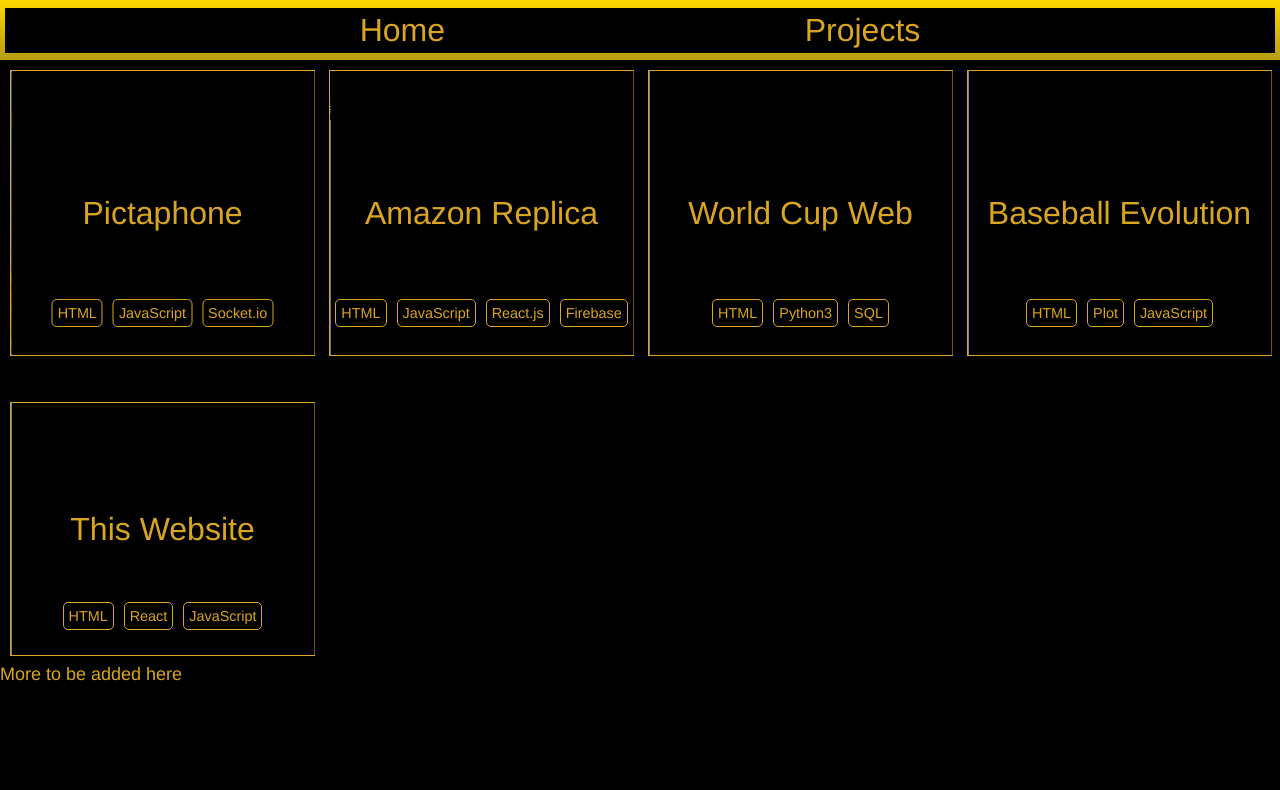
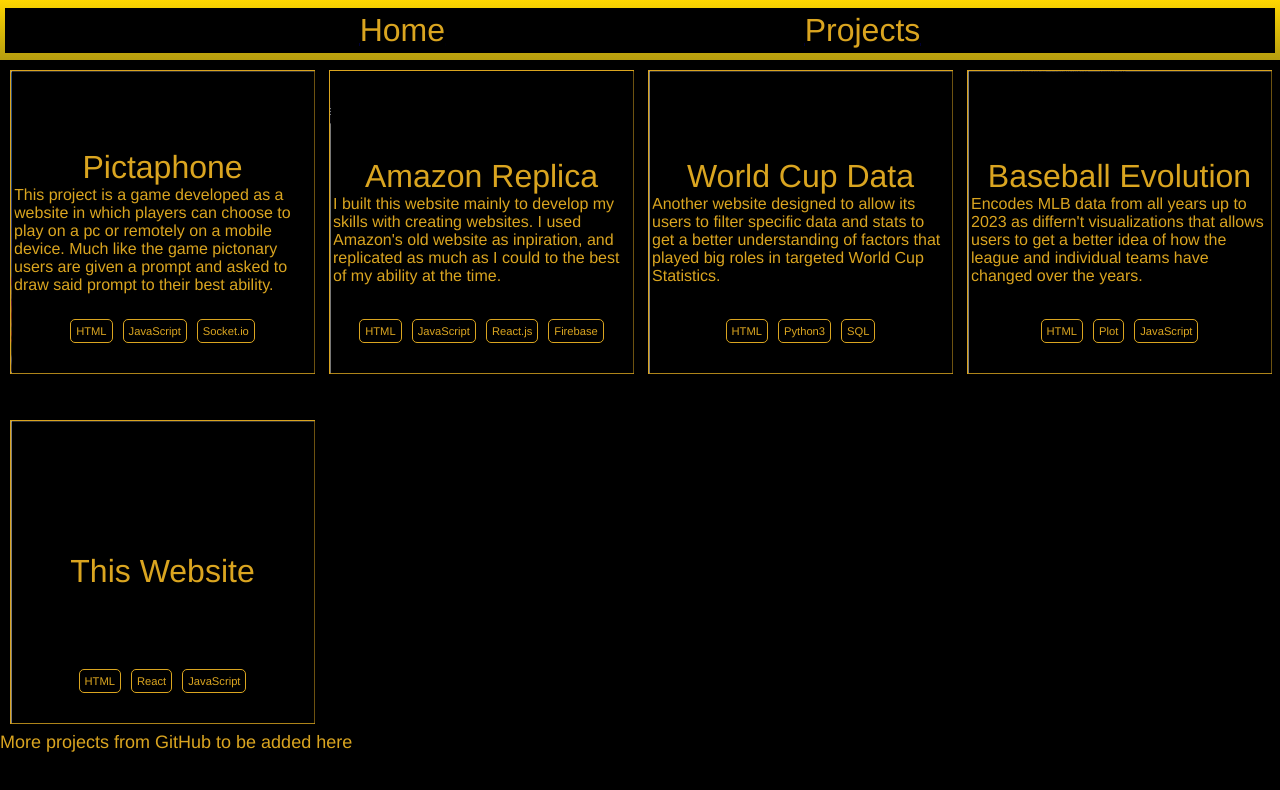
Before and after one commit to Rodrick12123/Personal-Website, a React (Create React App) app: page /projects in a window 1280 px wide. Shown: the top 790 px of the page. Built offline with nearby package versions, Linux system fonts and the light colour scheme.

Commit message:
Design changes

```diff
--- a/src/Home.css
+++ b/src/Home.css
@@ -69,6 +69,11 @@
     width: 100%;
     border-radius: 5px;
     border: 1px solid goldenrod;
+    background-color: black;
+}
+
+.form_container{
+    color: goldenrod;
 }
 
 .form > button{
--- a/src/Home.js
+++ b/src/Home.js
@@ -15,21 +15,21 @@ function Home() {
               About Me
             </h1>
             <p>
-              Name: Rodrick V. Lankford
-              \n School: Carleton College
-              \n Age: 22 years
-              \n From: Dallas, Tx
-              \n Hello, my name is Rodrick Victdeon Lankford. I am a skilled
+              <p>Name: Rodrick V. Lankford</p>
+              <p>School: Carleton College</p>
+              <p>Age: 22 years</p>
+              <p>From: Dallas, Tx</p>
+              <p>Hello, my name is Rodrick Victdeon Lankford. I am a skilled
                software developer who enjoys the challenge of solving complex
                software development and design problems. I graduated from
                Carleton College in June 2023 with a bachelor's degree in Computer Science.
                My peers know me as reliable and someone who correctly completes assigned
                duties earlier rather than later. One of my biggest career motivators
-               involves the inquiries of innovative and creative software that push
+               involves the implementation of innovative and creative software that push
                the capabilities of technology to a new level. That said, I desire to
                continue applying my skills to web development, software
                development/engineering, and game development to improve the
-               quality of life for all.
+               quality of life for all.</p>
             </p>
             <p>Fun fact my favorite color is gold.</p>
             <form method="get" action="Rodrick V. Lankford Resume.pdf">
--- a/src/Projects.css
+++ b/src/Projects.css
@@ -1,6 +1,6 @@
 .projects_container{
     display: grid;
-    grid-template-columns: repeat(auto-fit,  minmax(250px, 1fr));
+    grid-template-columns: repeat(auto-fit,  minmax(300px, 1fr));
     gap: 3rem 1rem;
 
     margin: 10px;
@@ -14,8 +14,8 @@
     border: 1px solid goldenrod;
     width: 100%;
     height: 100%;
-    min-width: 250px;
-    min-height: 250px;
+    min-width:300px;
+    min-height: 300px;
 
     max-height: 500px;
     max-width: 500px;
@@ -34,9 +34,9 @@
 .projects_indv > p{
     display: flex;
     position: absolute;
-    top: 50%;
+    top: 40%;
     left: 50%;
-    transform: translate(-50%,-50%);
+    transform: translate(-50%,-40%);
     height: 100%;
     width: 100%;
     background-color: black;
@@ -76,7 +76,19 @@
 
     justify-content: space-between;
     align-items: center;
-    font-size: .9rem;
+    font-size: .7rem;
+}
+
+.project_title{
+    display: flex;
+    flex-direction: column;
+    align-items: center;
+    width: 98%;
+    overflow: auto;
+}
+
+.description{
+    font-size: 1rem;
 }
 
 .language{
--- a/src/Projects.js
+++ b/src/Projects.js
@@ -9,7 +9,15 @@ function Projects() {
         <a href="https://github.com/Rodrick12123/Comps-Project" target="_blank" className='projects_indv'>
             <img src="/picph.PNG" alt="image" />
             <p>
+                <div className='project_title'>
                     Pictaphone
+                    <div className='description'>
+                        This project is a game developed as a website in which players can
+                        choose to play on a pc or remotely on a mobile device. Much like the game pictonary
+                        users are given a prompt and asked to draw said prompt to their best ability.
+                    </div>
+                </div>
+            </p>
             <div className='languages'>
                 <div className='language'>
                     HTML
@@ -21,14 +29,22 @@ function Projects() {
                     Socket.io
                 </div>
             </div>
-            </p>
+
 
         </a>
 
         <a href="https://github.com/Rodrick12123/amazon-clone" target="_blank" className='projects_indv'>
             <img src="/ama.PNG" alt="image" />
             <p>
+
+                <div className='project_title'>
                     Amazon Replica
+                    <div className='description'>
+                        I built this website mainly to develop my skills with creating websites. I used Amazon's
+                        old website as inpiration, and replicated as much as I could to the best
+                        of my ability at the time.
+                    </div>
+                </div>
             </p>
             <div className='languages'>
                 <div className='language'>
@@ -44,12 +60,19 @@ function Projects() {
                     Firebase
                 </div>
             </div>
+
         </a>
 
         <a href='https://github.com/Rodrick12123/World-Cup-Website.github.io' target="_blank" className='projects_indv'>
             <img src="/cup.PNG" alt="image" />
             <p>
-                World Cup Web
+                <div className='project_title'>
+                    World Cup Data
+                    <div className='description'>
+                        Another website designed to allow its users to filter specific data and stats
+                        to get a better understanding of factors that played big roles in targeted World Cup Statistics.
+                    </div>
+                </div>
             </p>
             <div className='languages'>
                 <div className='language'>
@@ -62,12 +85,21 @@ function Projects() {
                     SQL
                 </div>
             </div>
+
         </a>
 
         <div href='https://observablehq.com/d/a12e08e997d1f2aa' target="_blank" className='projects_indv'>
             <img src="/Base.PNG" alt="image" />
             <p>
+
+                <div className='project_title'>
                     Baseball Evolution
+                    <div className='description'>
+                        Encodes MLB data from all years up to 2023 as differn't visualizations that
+                        allows users to get a better idea of how the league and individual teams have
+                        changed over the years.
+                    </div>
+                </div>
             </p>
             <div className='languages'>
                 <div className='language'>
@@ -80,6 +112,7 @@ function Projects() {
                     JavaScript
                 </div>
             </div>
+
         </div>
 
         <div href='https://github.com/Rodrick12123/Personal-Website' target="_blank" className='projects_indv'>
@@ -101,7 +134,7 @@ function Projects() {
         </div>
 
       </div>
-      <header>More to be added here</header>
+      <header>More projects from GitHub to be added here</header>
     </div>
   )
 }
```
Lines whose indentation alone changed are shown as unchanged.
